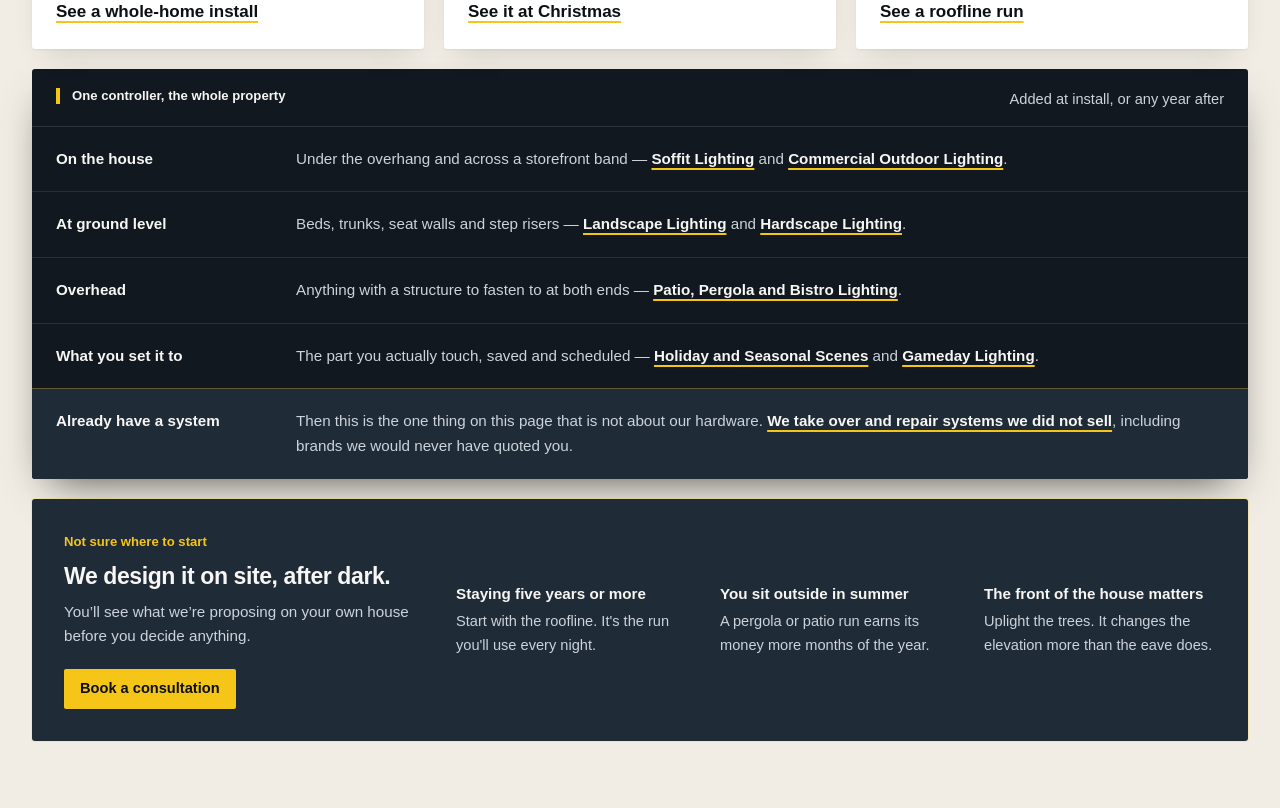
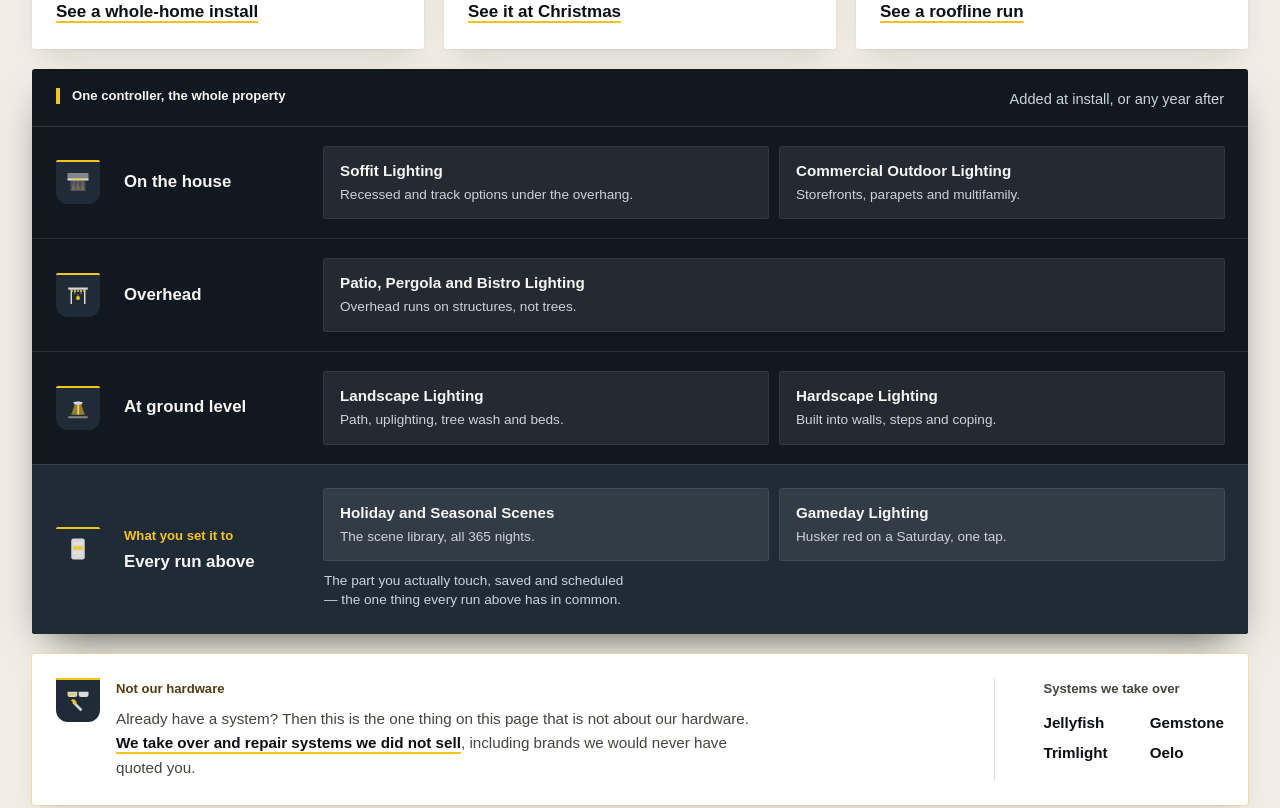
Before and after one commit to kvelasquez315/brytr-site, a Next.js app: page / in a window 1280 px wide. Shown: the part 1760-2568 px from the top of the page. Built offline with nearby package versions, Linux system fonts and the light colour scheme; a web font is replaced by a local one.

Commit message:
Upload: home-a.tsx

```diff
--- a/components/sections/home-a.tsx
+++ b/components/sections/home-a.tsx
@@ -1,15 +1,15 @@
-import { Fragment } from "react";
 import Link from "next/link";
 import Image from "next/image";
 import { site } from "@/content/site";
 import { services } from "@/content/services";
-import { iconMap } from "@/content/icon-map";
+import { iconMap, type IconKey } from "@/content/icon-map";
 
 import { Photo, photoExists } from "@/components/ui/photo";
 import { Button } from "@/components/ui/button";
 import { SectionHead, Check, TextLink, QuoteForm } from "@/components/ui/bits";
 import { Spotlight } from "@/components/ui/spotlight";
-import { IcVerified, IcHardHat, IcTwoTiers, IcOtherBrand, IcFasciaMount, IcMiter, IcConcealedWire, IcEndCap } from "@/components/icons";
+import { IcVerified, IcHardHat, IcTwoTiers, IcOtherBrand, IcSceneStack, IcFasciaMount, IcMiter, IcConcealedWire, IcEndCap } from "@/components/icons";
+import { cn } from "@/lib/utils";
 
 
 /* 4 — QUICK QUOTE + STATS · asymmetric split · neutral */
@@ -82,31 +82,68 @@ export { ProofRail } from "./proof-rail";
  * version of the same one. Nothing was cut: all eleven services are still linked, and
  * every one still has its own page. Bullet counts run two to four so the cards stop
  * looking stamped out. */
-/* WHERE THE OTHER EIGHT GO. Grouped by the physical place on the property, because that is
- * the only thing about them a homeowner on the home page needs: the same controller reaches
- * all of it. Repairs and takeover is deliberately NOT in here — see the note at the block. */
-const addedOn: { where: string; what: string; slugs: string[] }[] = [
-  {
-    where: "On the house",
-    what: "Under the overhang and across a storefront band —",
-    slugs: ["soffit-lighting", "commercial-outdoor-lighting"],
-  },
-  {
-    where: "At ground level",
-    what: "Beds, trunks, seat walls and step risers —",
-    slugs: ["landscape-lighting", "hardscape-lighting"],
-  },
-  {
-    where: "Overhead",
-    what: "Anything with a structure to fasten to at both ends —",
-    slugs: ["patio-pergola-bistro-lighting"],
-  },
-  {
-    where: "What you set it to",
-    what: "The part you actually touch, saved and scheduled —",
+/* WHERE IT GOES, TOP DOWN.
+ *
+ * Grouped by the physical place on the property, because that is the only thing about them a
+ * homeowner on the home page needs: the same controller reaches all of it. Ordered the way it
+ * sits on a house — under the eave, then overhead, then at grade — rather than in whatever
+ * order the service pages happen to have been written in.
+ *
+ * NO BLURB PER PLACE. Each one used to carry a line of its own — "Beds, trunks, seat walls and
+ * step risers" — sitting beside "Path, uplighting, tree wash and beds" and "Built into walls,
+ * steps and coping". The place line was a summary of the two services next to it, which is how
+ * a row ends up looking full while saying one thing twice. The place is the label; the services
+ * carry the detail they already have.
+ *
+ * TWO THINGS ARE DELIBERATELY NOT IN HERE, and both used to be rendered as if they were places.
+ * The app is not a place: it is the one thing every run above has in common, so putting it in
+ * the fourth row of a four-row table of locations put it on the same footing as a flower bed.
+ * And repairs are not on our system at all — that is work on somebody else's, often a brand we
+ * would never have sold. Each gets its own shape below. */
+const places: { where: string; icon: IconKey; slugs: string[] }[] = [
+  { where: "On the house", icon: "soffit", slugs: ["soffit-lighting", "commercial-outdoor-lighting"] },
+  { where: "Overhead", icon: "pergola", slugs: ["patio-pergola-bistro-lighting"] },
+  { where: "At ground level", icon: "pathLight", slugs: ["landscape-lighting", "hardscape-lighting"] },
+];
+
+/* The control layer. Not a place — the reason the places are worth grouping at all. */
+const control = {
+  what: "The part you actually touch, saved and scheduled — the one thing every run above has in common.",
   slugs: ["holiday-seasonal-scenes", "gameday-lighting"],
-  },
-];
+};
+
+/* A SERVICE, AS A TARGET.
+ *
+ * All eight of these were rendered as underlined words inside a sentence — "Beds, trunks, seat
+ * walls and step risers — Landscape Lighting and Hardscape Lighting." That is the lowest
+ * affordance available for the only things in the block anybody would want to click, and it
+ * made five rows identical apart from the nouns.
+ *
+ * The first pass made them chips: better targets, but a chip is one word wide, so right-aligning
+ * two of them in a 1,392px row just moved the empty space from the middle to the middle. They
+ * carry each service's own `short` line now — "Recessed and track options under the overhang",
+ * "Husker red on a Saturday, one tap" — which is copy that already existed, is specific, and
+ * fills the row with a reason to click rather than with air. `basis` keeps a card at a readable
+ * width instead of stretching one lone card across the whole row. */
+function ServiceCard({ slug }: { slug: string }) {
+  const svc = services.find((x) => x.slug === slug);
+  if (!svc) return null;
+  return (
+    <Link
+      href={`/services/${slug}`}
+      data-spot
+      className={cn(
+        "group block flex-1 basis-[19.5rem] rounded-md bg-on-dark/8 px-4 py-3.5 ring-1 ring-on-dark/15",
+        "transition-colors duration-[--dur-fast] hover:bg-on-dark/14 hover:ring-accent/60"
+      )}
+    >
+      <span className="block font-display text-[0.95rem] font-bold leading-tight text-on-dark decoration-accent decoration-2 underline-offset-4 group-hover:underline">
+        {svc.name}
+      </span>
+      <span className="mt-1.5 block text-[0.85rem] leading-snug text-on-dark-muted">{svc.short}</span>
+    </Link>
+  );
+}
 
 const LEAD_SERVICES = [
   "permanent-outdoor-lighting",
@@ -175,13 +212,12 @@ export function ServicesBento() {
           * app, so you can add to it whenever you like"). So the cells restated a claim instead
           * of evidencing it, which is why it read as furniture next to the three cards above.
           *
-          * It also had a category error in it. "Permanent Lighting Repair and System Takeover"
-          * is not something that goes ON our system — it is work on somebody else's, often a
-          * brand we would never have sold. Filing it under "also on the same system" was
-          * straightforwardly wrong, so it comes out and gets its own line.
-          *
-          * Grouped by where it physically goes instead: on the house, on the ground, overhead,
-          * and what you set the whole thing to. Every one of the eight is still linked. */}
+          * Grouping it by place fixed the argument and left the DESIGN wrong: five rows of a
+          * 13rem label beside a single sentence, identical apart from the nouns, the width
+          * filled by pushing prose sideways rather than by content. Three shapes now, because
+          * there are three kinds of thing here and they were all drawn the same: the places on
+          * the property, the app that reaches all of them, and one row that is not our hardware
+          * at all. */}
         <div className="mt-5 overflow-hidden rounded-lg bg-primary shadow-[var(--shadow-dark)]">
           <div className="flex flex-wrap items-baseline justify-between gap-3 border-b border-on-dark/12 px-6 py-4">
             <p className="label flex items-center gap-3 text-on-dark">
@@ -191,49 +227,88 @@ export function ServicesBento() {
             <p className="text-sm text-on-dark-muted">Added at install, or any year after</p>
           </div>
 
-          <dl className="divide-y divide-on-dark/10">
-            {addedOn.map((g) => (
-              <div key={g.where} className="grid gap-x-8 gap-y-1.5 px-6 py-5 sm:grid-cols-[13rem_1fr]">
-                <dt className="font-display text-[0.95rem] font-bold text-on-dark">{g.where}</dt>
-                <dd className="text-[0.95rem] leading-relaxed text-on-dark-muted">
-                  {g.what}{" "}
-                  {g.slugs.map((sl, i) => {
-                    const svc = services.find((x) => x.slug === sl);
-                    if (!svc) return null;
+          {/* THE PLACES. Row height varies with how many services actually land there, so the
+            * rhythm comes from the content instead of from a fixed rail. */}
+          <ul className="divide-y divide-on-dark/10">
+            {places.map((g) => {
+              const I = iconMap[g.icon];
               return (
-                      <Fragment key={sl}>
-                        {i > 0 && (i === g.slugs.length - 1 ? " and " : ", ")}
-                        <Link
-                          href={`/services/${sl}`}
-                          data-spot
-                          className="font-semibold text-on-dark underline decoration-accent decoration-2 underline-offset-4"
+                <li
+                  key={g.where}
+                  className="grid grid-cols-[auto_minmax(0,1fr)] items-center gap-x-4 gap-y-3 px-6 py-5 md:grid-cols-[auto_11rem_minmax(0,1fr)] md:gap-x-6 md:gap-y-4"
                 >
-                          {svc.name}
-                        </Link>
-                      </Fragment>
+                  <span className="channel-tile !size-11" aria-hidden><I className="size-6" /></span>
+                  <p className="font-display text-[1.05rem] font-bold leading-tight text-on-dark">{g.where}</p>
+                  {/* col-span-2 below md so the tile and the place name share one line on a
+                    * phone instead of eating two — three rows of that is 90px of nothing. */}
+                  <div className="col-span-2 flex flex-wrap gap-3 md:col-span-1">
+                    {g.slugs.map((sl) => <ServiceCard key={sl} slug={sl} />)}
+                  </div>
+                </li>
               );
             })}
-                  .
-                </dd>
+          </ul>
+
+          {/* THE CONTROL LAYER, on its own ground. It is what the three rows above have in
+            * common, so it sits under all of them rather than beside them as a fourth. Same
+            * three-column spine as the rows, so it reads as the sum of them and not as a
+            * separate widget that happened to land here. */}
+          <div className="grid grid-cols-[auto_minmax(0,1fr)] items-center gap-x-4 gap-y-3 border-t border-on-dark/10 bg-raise px-6 py-6 md:grid-cols-[auto_11rem_minmax(0,1fr)] md:gap-x-6 md:gap-y-4">
+            <span className="channel-tile !size-11" aria-hidden><IcSceneStack className="size-6" /></span>
+            <div>
+              <p className="label text-accent">What you set it to</p>
+              <p className="mt-1.5 font-display text-[1.05rem] font-bold leading-tight text-on-dark">
+                Every run above
+              </p>
             </div>
-            ))}
-          </dl>
+            <div className="col-span-2 flex flex-wrap items-center gap-3 md:col-span-1">
+              {control.slugs.map((sl) => <ServiceCard key={sl} slug={sl} />)}
+              <p className="basis-[19.5rem] text-[0.85rem] leading-snug text-on-dark-muted">
+                {control.what}
+              </p>
+            </div>
+          </div>
 
-          {/* Not "also on the same system" — the opposite. Somebody else's system, and
-            * usually somebody else's mistake. */}
-          <div className="grid gap-x-8 gap-y-1.5 border-t border-accent/30 bg-raise px-6 py-5 sm:grid-cols-[13rem_1fr]">
-            <p className="font-display text-[0.95rem] font-bold text-on-dark">Already have a system</p>
-            <p className="text-[0.95rem] leading-relaxed text-on-dark-muted">
-              Then this is the one thing on this page that is not about our hardware.{" "}
+        </div>
+
+        {/* NOT PART OF THE PANEL ABOVE, WHICH IS THE WHOLE POINT.
+          *
+          * This spent two revisions inside that card needing something — a lighter tint, then an
+          * amber rule across the top — to look like it did not belong there. slopcheck failed the
+          * rule, correctly: a coloured strip across a card is decoration standing in for
+          * structure. The strip was covering for a container error. "One controller, the whole
+          * property" is a claim about our system, and this is the one thing on the page that is
+          * about somebody else's, so it is its own object on its own ground — light, where
+          * everything either side of it is dark. Nothing has to be drawn on it to say so. */}
+        <div className="mt-5 grid gap-6 rounded-lg bg-card p-6 shadow-[var(--shadow-lg)] ring-1 ring-accent/25 lg:grid-cols-[minmax(0,1fr)_auto] lg:gap-12">
+          <div className="flex items-start gap-4">
+            <span className="channel-tile !size-11" aria-hidden><IcOtherBrand className="size-6" /></span>
+            <div>
+              <p className="label text-accent-ink">Not our hardware</p>
+              <p className="mt-2 max-w-[78ch] text-[0.95rem] leading-relaxed text-muted-foreground">
+                Already have a system? Then this is the one thing on this page that is not about our
+                hardware.{" "}
                 <Link
                   href="/services/repairs-and-service"
                   data-spot
-                className="font-semibold text-on-dark underline decoration-accent decoration-2 underline-offset-4"
+                  className="font-semibold text-foreground underline decoration-accent decoration-2 underline-offset-4"
                 >
                   We take over and repair systems we did not sell
                 </Link>
                 , including brands we would never have quoted you.
               </p>
+            </div>
+          </div>
+          {/* The brands, spelled out. Somebody arriving here has a dead run and a specific make
+            * on their fascia, and "other brands" does not answer the only question they have.
+            * These are the four we say elsewhere on this page that we diagnose. */}
+          <div className="lg:border-l lg:border-border lg:pl-12">
+            <p className="label text-muted-foreground">Systems we take over</p>
+            <ul className="mt-3 grid grid-cols-2 gap-x-8 gap-y-1.5">
+              {["Jellyfish", "Gemstone", "Trimlight", "Oelo"].map((b) => (
+                <li key={b} className="font-display text-[0.95rem] font-bold text-foreground">{b}</li>
+              ))}
+            </ul>
           </div>
         </div>
 
```
Lines whose indentation alone changed are shown as unchanged.
